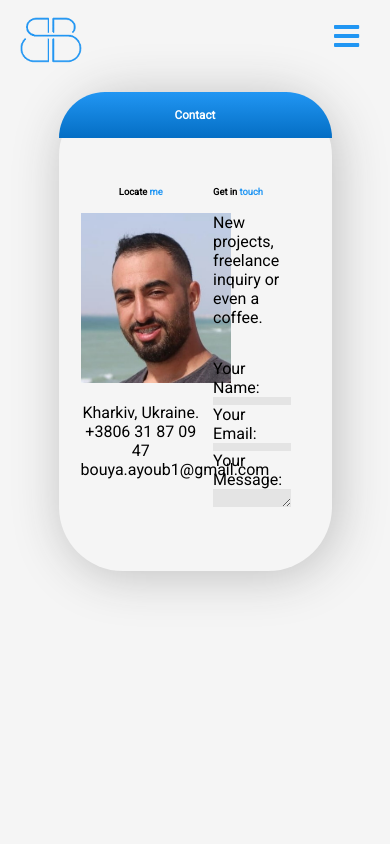
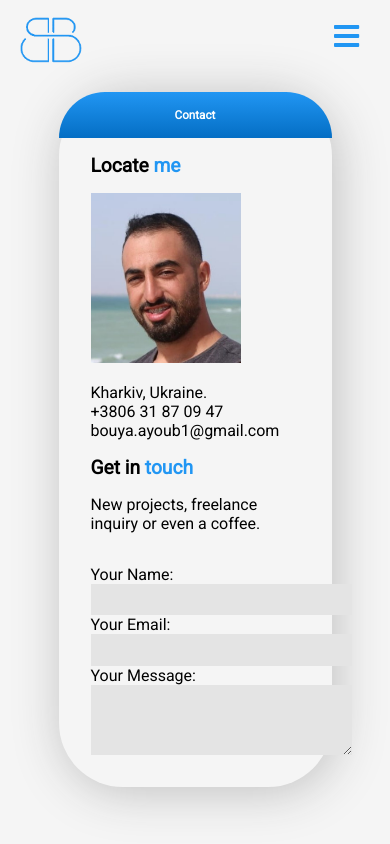
Before and after one commit to ayoubbouya/portfolio-reactjs, a React (Create React App) app: page /contact in a window 390 px wide. Built offline with nearby package versions, Linux system fonts and the light colour scheme.

Commit message:
Update contact.css

```diff
--- a/src/pages/contact/contact.css
+++ b/src/pages/contact/contact.css
@@ -4,15 +4,12 @@
     align-content: center;
     flex-wrap: wrap;
     padding: 3rem 1rem;
-
 }
-
 .locate{
     width: 50%;
-
 }
-.locate h2 {
-    font-size: 2.4vw;
+.locate h2 ,.get h2  {
+    font-size: 2.2rem;
 }
 .locate h2 span,.get h2 span {
     color: #2196F3;
@@ -22,20 +19,14 @@
     border-radius: 3px;
     padding: 1rem 0;
 }
-
-
 .get {
     width: 40%;
 }
-
 .get form {
     display: flex;
     flex-direction: column;
    text-align: left;
    padding: 1rem 0;
-}
-.get h2{
-    font-size: 2.4vw;
 }
 .get p,.get h2 {
     text-align: left;
@@ -46,10 +37,98 @@
     padding-bottom: 1rem;
 }
 .get input,.get textarea{
-    width: 20vw;
-    padding: .4vw 1vw ;
+    width: 23vw;
+    padding: .4rem 1rem ;
     border: none;
     background-color: #e4e4e4;
     outline: none;
-    font-size: 1vw;
+    font-size: 1rem;
 }
+
+/********* responsive ********/
+/* Smartphones (portrait) ---------------- */
+@media (max-width : 320px) {
+    .contact-light {
+        padding: 1rem;
+        flex-direction: column;
+    }
+    .container-resume {
+        text-align: left;
+    }
+    .container-resume h1{
+        text-align: center;
+    }
+     .get h2 {
+        padding-top: 1rem;
+    }
+    .locate,.get {
+        width: 100%;
+    }
+    .get input, .get textarea {
+        width: 87vw;
+    }
+    .get p{
+        width: 100%;
+    }
+    .locate h2, .get h2 {
+        font-size: 1.2rem;
+    }
+    .Locate-child {
+        text-align: left;
+    }
+}
+
+ /* Smartphones (landscape) ---------------- */
+ @media (min-width : 321px) and (max-width : 480px)
+{
+    .contact-light {
+        padding: 1rem  2rem;
+        flex-direction: column;
+    }
+    .container-resume {
+        text-align: left;
+    }
+    .container-resume h1{
+        text-align: center;
+    }
+     .get h2 {
+        padding-top: 1rem;
+    }
+    .locate,.get {
+        width: 100%;
+    }
+    .get input, .get textarea {
+        width: 67vw;
+    }
+    .get p{
+        width: 100%;
+    }
+    .locate h2, .get h2 {
+        font-size: 1.2rem;
+    }
+    .Locate-child {
+        text-align: left;
+    }
+}
+ /* Medium devices (tablets, 768px and up) */
+@media (min-width : 481px) and (max-width : 768px)
+ {
+    .locate h2, .get h2 {
+        font-size: 1.8rem;
+    }
+    .contact-light {
+        padding: 2rem 1rem;
+    }
+    .locate {
+        width: 40%;
+    }
+    .get input, .get textarea {
+        width: 35vw;
+    }
+ }
+  /* Large devices (desktops, 992px and up) */
+  @media(min-width : 769px) and  (max-width: 992px) {
+    .get input, .get textarea {
+        width: 30vw;
+    }
+}
```
